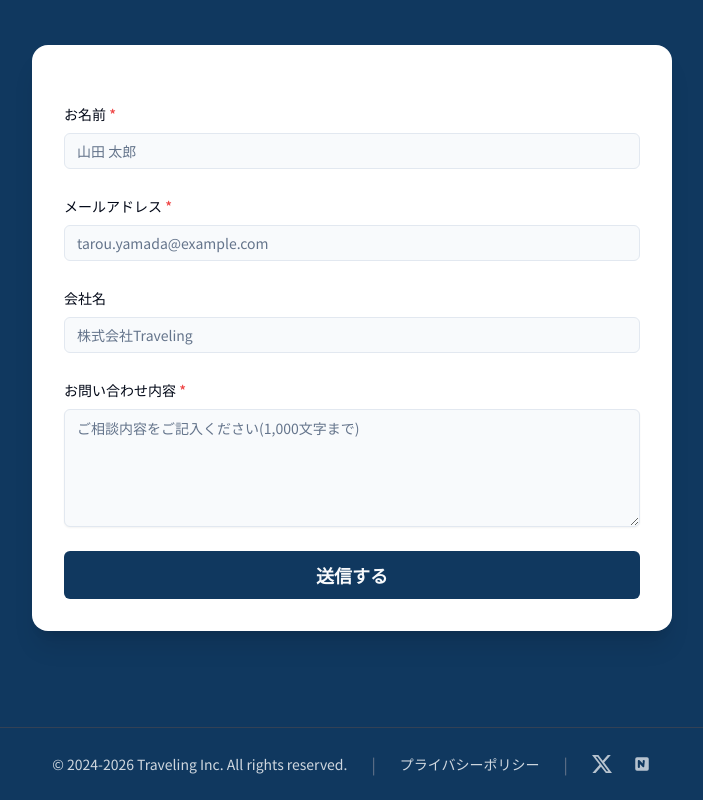
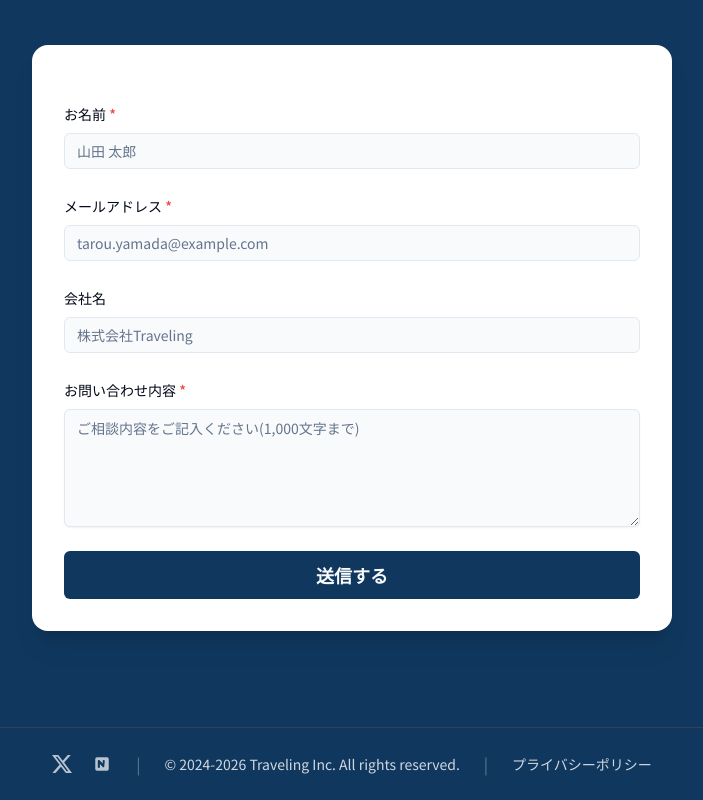
Before and after one commit to traveling-fumiakimizue/Traveling_site, a Next.js app: page / in a window 1280 px wide. Shown: the part 4034-4834 px from the top of the page, without its empty margins (288-991 px from the left). Built offline with nearby package versions, Linux system fonts and the light colour scheme.

Commit message:
style: revert footer element order to [SNS] | [Copyright] | [Privacy]

```diff
--- a/src/components/layout/Footer.tsx
+++ b/src/components/layout/Footer.tsx
@@ -5,18 +5,6 @@ export function Footer() {
         <footer className="bg-[#10385F] text-white py-6 border-t border-slate-700">
             <div className="container mx-auto px-4 text-center">
                 <div className="flex flex-wrap justify-center items-center gap-x-6 gap-y-4">
-                    <p className="text-sm opacity-80 whitespace-nowrap">
-                        &copy; 2024-2026 Traveling Inc. All rights reserved.
-                    </p>
-
-                    <span className="hidden md:inline text-slate-500">|</span>
-
-                    <Link href="/privacy" className="text-sm opacity-80 hover:opacity-100 transition-opacity hover:text-white hover:underline underline-offset-4 whitespace-nowrap">
-                        プライバシーポリシー
-                    </Link>
-
-                    <span className="hidden md:inline text-slate-500">|</span>
-
                     {/* SNS Links */}
                     <div className="flex items-center gap-5">
                         <a
@@ -42,6 +30,18 @@ export function Footer() {
                             </svg>
                         </a>
                     </div>
+
+                    <span className="hidden md:inline text-slate-500">|</span>
+
+                    <p className="text-sm opacity-80 whitespace-nowrap">
+                        &copy; 2024-2026 Traveling Inc. All rights reserved.
+                    </p>
+
+                    <span className="hidden md:inline text-slate-500">|</span>
+
+                    <Link href="/privacy" className="text-sm opacity-80 hover:opacity-100 transition-opacity hover:text-white hover:underline underline-offset-4 whitespace-nowrap">
+                        プライバシーポリシー
+                    </Link>
                 </div>
             </div>
         </footer>
```
